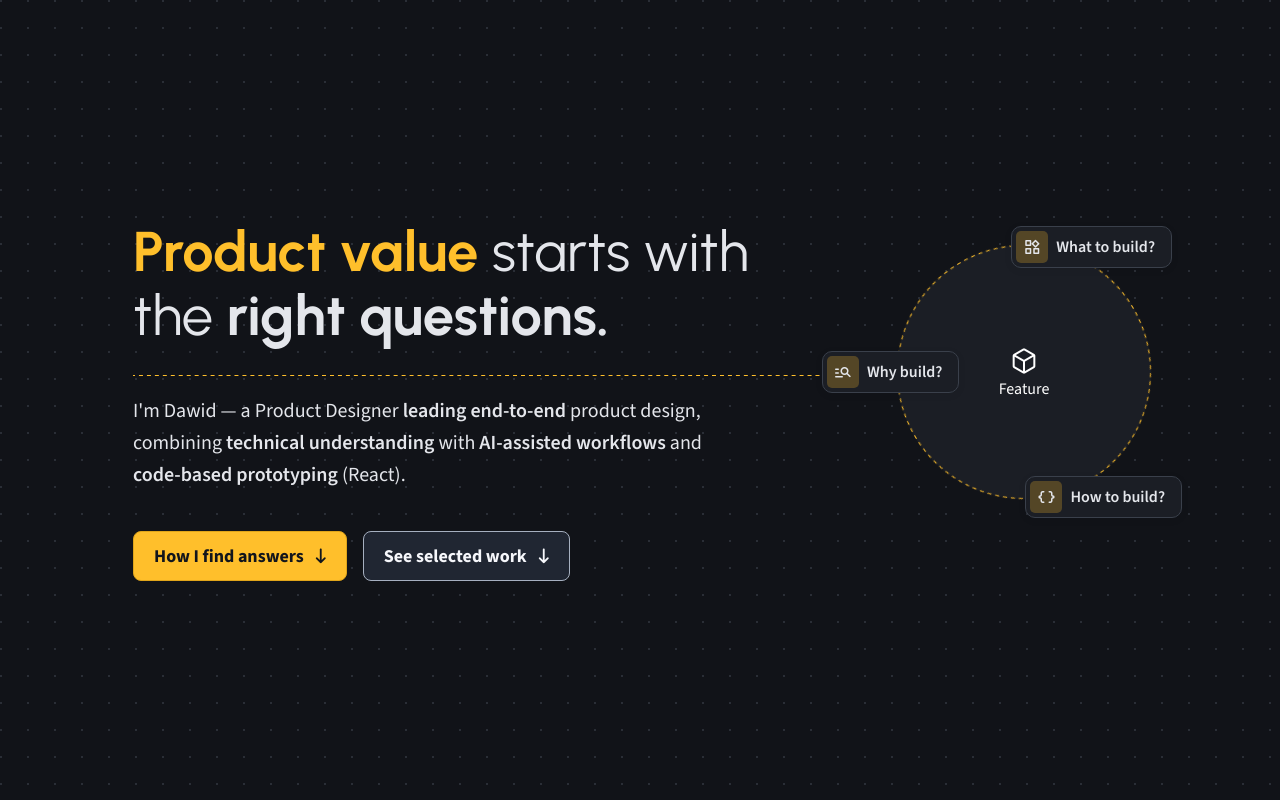
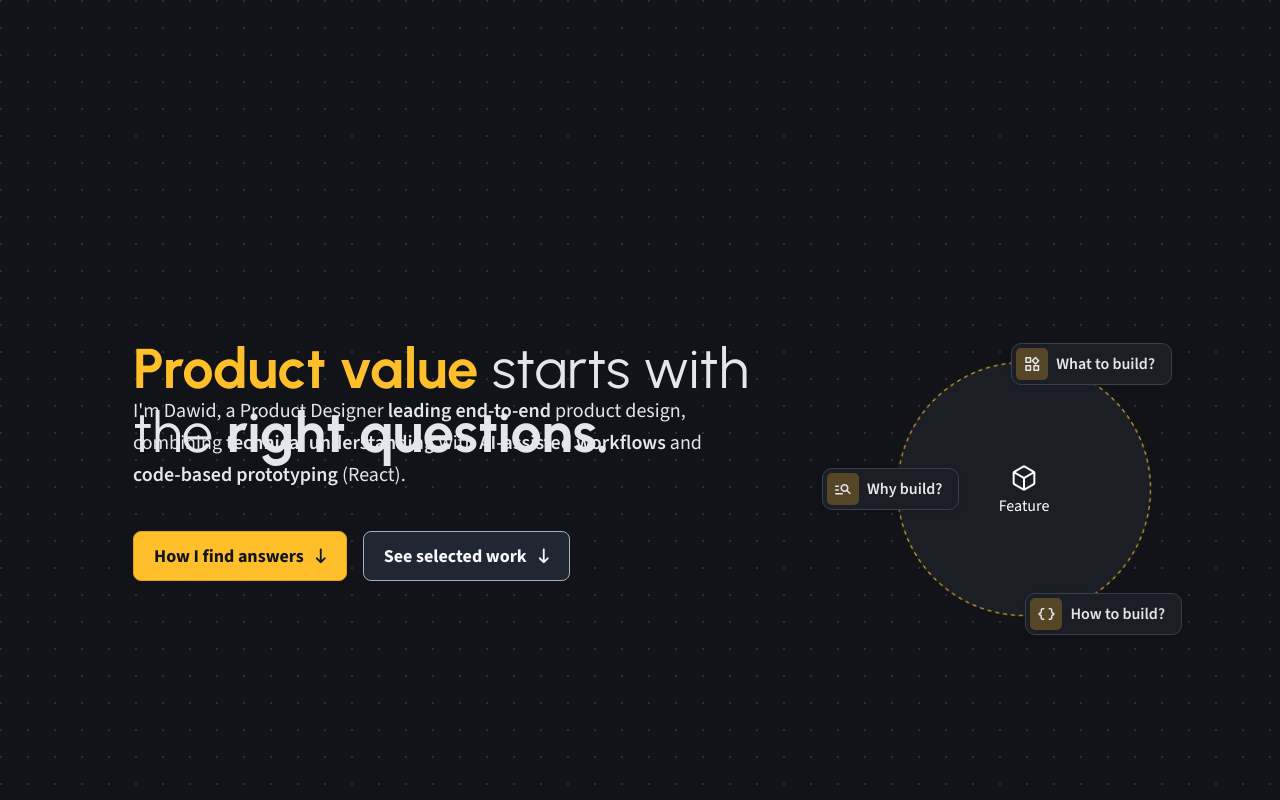
Before and after one commit to Detriz-dev/personal-website, a React (Vite) app in the folder frontend/: page / in a window 1280 px wide. Shown: the top 800 px of the page. Built offline with nearby package versions, Linux system fonts and the light colour scheme.

Commit message:
Add hero intro animation

```diff
--- a/frontend/src/components/HeroSection/HeroSection.module.css
+++ b/frontend/src/components/HeroSection/HeroSection.module.css
@@ -161,6 +161,105 @@
     }
 }
 
+/* Intro animation (docs/intro-animation-plan.md). Only with .intro and when motion is allowed;
+   fill-mode both keeps elements hidden from the first paint until their delay. */
+
+@media (prefers-reduced-motion: no-preference) {
+    .intro .lead,
+    .intro .word {
+        display: inline-block; /* translate needs a box */
+    }
+
+    .intro .lead {
+        animation: intro-rise 500ms ease-out both;
+    }
+
+    .intro .word {
+        animation: intro-rise 400ms ease-out calc(500ms + var(--i) * 80ms) both;
+    }
+
+    /* Keeps the dashes flowing while the line draws in */
+    .intro .divider {
+        animation:
+            intro-draw 600ms ease-out 1300ms both,
+            flow 30s linear infinite;
+    }
+
+    .intro .subheadline,
+    .intro .actions {
+        animation: intro-rise-16 500ms ease-out 3600ms both;
+    }
+}
+
+/* Step 09, desktop only: headline, divider and diagram start centred in the section
+   (--intro-shift is measured in HeroSection.tsx), then move up into place.
+   Uses translate on these elements; their own fades run on their children / other properties. */
+@media (prefers-reduced-motion: no-preference) and (min-width: 1024px) {
+    .intro .headline,
+    .intro .diagram {
+        animation: intro-shift 500ms ease-in-out 3300ms both;
+    }
+
+    .intro .divider {
+        animation:
+            intro-draw 600ms ease-out 1300ms both,
+            intro-shift 500ms ease-in-out 3300ms both,
+            flow 30s linear infinite;
+    }
+}
+
+/* Stacked layout (below 1024): no shift and no divider, so content arrives top to bottom:
+   headline → subheadline (1300ms) → diagram (QuestionDiagram.module.css) → buttons (3100ms). */
+@media (prefers-reduced-motion: no-preference) and (max-width: 1023px) {
+    .intro .subheadline {
+        animation-delay: 1300ms;
+    }
+
+    .intro .actions {
+        animation-delay: 3100ms;
+    }
+}
+
+@keyframes intro-rise {
+    from {
+        opacity: 0;
+        translate: 0 12px;
+    }
+    to {
+        opacity: 1;
+        translate: 0 0;
+    }
+}
+
+@keyframes intro-rise-16 {
+    from {
+        opacity: 0;
+        translate: 0 16px;
+    }
+    to {
+        opacity: 1;
+        translate: 0 0;
+    }
+}
+
+@keyframes intro-shift {
+    from {
+        translate: 0 var(--intro-shift, 0px);
+    }
+    to {
+        translate: 0 0;
+    }
+}
+
+@keyframes intro-draw {
+    from {
+        clip-path: inset(0 100% 0 0);
+    }
+    to {
+        clip-path: inset(0);
+    }
+}
+
 /* Themes */
 
 .light {
--- a/frontend/src/components/HeroSection/HeroSection.tsx
+++ b/frontend/src/components/HeroSection/HeroSection.tsx
@@ -1,3 +1,4 @@
+import { useLayoutEffect, useRef, type CSSProperties } from "react";
 import Button from "../Button/Button.tsx";
 import QuestionDiagram from "../QuestionDiagram/QuestionDiagram.tsx";
 import dividerLight from "../../assets/hero/divider-light.svg";
@@ -5,23 +6,52 @@ import dividerDark from "../../assets/hero/divider-dark.svg";
 import styles from "./HeroSection.module.css";
 import type { HeroSectionProps } from "./HeroSection.types.ts";
 
+// Intro stagger index for headline words (see docs/intro-animation-plan.md, step 03)
+const word = (i: number) => ({ "--i": i }) as CSSProperties;
+
 // CTA labels as in Figma (61:45959)
 const HeroSection = ({
     theme = "light",
     processHref = "#design-process",
     workHref = "#projects",
+    intro = false,
     className,
     ...sectionProps
 }: HeroSectionProps) => {
-    const classes = [styles.hero, styles[theme], className].filter(Boolean).join(" ");
+    const classes = [styles.hero, styles[theme], intro && styles.intro, className].filter(Boolean).join(" ");
+    const sectionRef = useRef<HTMLElement>(null);
+    const headlineRef = useRef<HTMLHeadingElement>(null);
+
+    // Intro step 09: the header block starts centred in the section, then moves to its normal place.
+    // Measured from the final layout, so the variable is cleared first (a re-run, e.g. StrictMode,
+    // would otherwise measure the already-shifted headline).
+    useLayoutEffect(() => {
+        const section = sectionRef.current;
+        const headline = headlineRef.current;
+        if (!intro || !section || !headline) return;
+        section.style.removeProperty("--intro-shift");
+        const s = section.getBoundingClientRect();
+        const h = headline.getBoundingClientRect();
+        const shift = s.top + s.height / 2 - (h.top + h.height / 2);
+        section.style.setProperty("--intro-shift", `${Math.round(shift)}px`);
+        return () => {
+            section.style.removeProperty("--intro-shift");
+        };
+    }, [intro]);
 
     return (
-        <section {...sectionProps} className={classes}>
+        <section {...sectionProps} ref={sectionRef} className={classes}>
             <div className={styles.inner}>
                 <div className={styles.content}>
-                    <h1 className={styles.headline}>
-                        <span className={styles.accent}>Product value</span> starts with the{" "}
-                        <strong>right questions.</strong>
+                    <h1 ref={headlineRef} className={styles.headline}>
+                        <span className={`${styles.accent} ${styles.lead}`}>Product value</span>{" "}
+                        <span className={styles.word} style={word(0)}>starts</span>{" "}
+                        <span className={styles.word} style={word(1)}>with</span>{" "}
+                        <span className={styles.word} style={word(2)}>the</span>{" "}
+                        <strong>
+                            <span className={styles.word} style={word(3)}>right</span>{" "}
+                            <span className={styles.word} style={word(4)}>questions.</span>
+                        </strong>
                     </h1>
 
                     {/* Dashed line, tiled as a background so the dashes can flow left → right */}
@@ -32,7 +62,7 @@ const HeroSection = ({
                     />
 
                     <p className={styles.subheadline}>
-                        I'm Dawid — a Product Designer <strong>leading end-to-end</strong> product design, combining{" "}
+                        I'm Dawid, a Product Designer <strong>leading end-to-end</strong> product design, combining{" "}
                         <strong>technical understanding</strong> with <strong>AI-assisted workflows</strong> and{" "}
                         <strong>code-based prototyping</strong> (React).
                     </p>
@@ -46,6 +76,7 @@ const HeroSection = ({
                 <QuestionDiagram
                     className={styles.diagram}
                     theme={theme}
+                    intro={intro}
                     why={{ label: "Why build?", description: "Defining the core user problem and the value created for user and business.", icon: "manage_search" }}
                     what={{ label: "What to build?", description: "How do we design the right solution—and how will we measure its success?", icon: "widgets" }}
                     how={{ label: "How to build?", description: "How do we prototype, test, and ship this fast without technical debt?", icon: "data_object" }}
--- a/frontend/src/components/HeroSection/HeroSection.types.ts
+++ b/frontend/src/components/HeroSection/HeroSection.types.ts
@@ -12,4 +12,6 @@ export type HeroSectionProps = Omit<HTMLAttributes<HTMLElement>, "children"> & {
     processHref?: string;
     /** Secondary CTA "See selected work" — anchors to the Project section. */
     workHref?: string;
+    /** Plays the intro animation (see docs/intro-animation-plan.md). */
+    intro?: boolean;
 };
--- a/frontend/src/components/QuestionDiagram/QuestionDiagram.module.css
+++ b/frontend/src/components/QuestionDiagram/QuestionDiagram.module.css
@@ -170,6 +170,80 @@
     padding-bottom: 4px;
 }
 
+/* Hero intro animation (docs/intro-animation-plan.md, steps 05–08).
+   Uses the individual scale / translate properties so the circle's transform spin keeps running.
+   Hover only changes the description and border/shadow, so fill-mode both doesn't block it. */
+
+@media (prefers-reduced-motion: no-preference) {
+    .intro .circle {
+        animation:
+            intro-pop 500ms ease-out 1900ms both,
+            spin 40s linear infinite;
+    }
+
+    .intro .core {
+        animation: intro-pop 500ms ease-out 1900ms both;
+    }
+
+    .intro .why {
+        animation: intro-rise 300ms ease-out 2400ms both;
+    }
+
+    .intro .what {
+        animation: intro-rise 300ms ease-out 2700ms both;
+    }
+
+    .intro .how {
+        animation: intro-rise 300ms ease-out 3000ms both;
+    }
+}
+
+/* Stacked hero (below 1024): the subheadline comes before the diagram, so the diagram starts earlier
+   (no divider step). Order stays circle → Why → What → How. */
+@media (prefers-reduced-motion: no-preference) and (max-width: 1023px) {
+    .intro .circle {
+        animation-delay: 1700ms, 0s;
+    }
+
+    .intro .core {
+        animation-delay: 1700ms;
+    }
+
+    .intro .why {
+        animation-delay: 2200ms;
+    }
+
+    .intro .what {
+        animation-delay: 2500ms;
+    }
+
+    .intro .how {
+        animation-delay: 2800ms;
+    }
+}
+
+@keyframes intro-pop {
+    from {
+        opacity: 0;
+        scale: 0.9;
+    }
+    to {
+        opacity: 1;
+        scale: 1;
+    }
+}
+
+@keyframes intro-rise {
+    from {
+        opacity: 0;
+        translate: 0 12px;
+    }
+    to {
+        opacity: 1;
+        translate: 0 0;
+    }
+}
+
 /* Themes */
 
 .light {
--- a/frontend/src/components/QuestionDiagram/QuestionDiagram.tsx
+++ b/frontend/src/components/QuestionDiagram/QuestionDiagram.tsx
@@ -26,10 +26,11 @@ const QuestionDiagram = ({
     how,
     coreLabel,
     coreIcon = "deployed_code",
+    intro = false,
     className,
     ...divProps
 }: QuestionDiagramProps) => {
-    const classes = [styles.diagram, styles[theme], className].filter(Boolean).join(" ");
+    const classes = [styles.diagram, styles[theme], intro && styles.intro, className].filter(Boolean).join(" ");
 
     return (
         <div {...divProps} className={classes}>
--- a/frontend/src/components/QuestionDiagram/QuestionDiagram.types.ts
+++ b/frontend/src/components/QuestionDiagram/QuestionDiagram.types.ts
@@ -25,4 +25,6 @@ export type QuestionDiagramProps = Omit<HTMLAttributes<HTMLDivElement>, "childre
     coreLabel: string;
     /** Material Symbols (Rounded) icon for the center node. */
     coreIcon?: string;
+    /** Plays the hero intro animation. */
+    intro?: boolean;
 };
--- /dev/null
+++ b/frontend/src/hooks/useIntro.ts
@@ -0,0 +1,32 @@
+import { useEffect, useState } from "react";
+
+const STORAGE_KEY = "introPlayed";
+
+const alreadyPlayed = () => {
+    try {
+        return sessionStorage.getItem(STORAGE_KEY) !== null;
+    } catch {
+        return false; // storage blocked → play
+    }
+};
+
+/**
+ * True when the hero intro animation should play: once per session, and not on deep links (`#section`).
+ * Decided in the state initialiser so the first render already has the right class (no flash).
+ */
+const useIntro = () => {
+    const [intro] = useState(() => !window.location.hash && !alreadyPlayed());
+
+    useEffect(() => {
+        if (!intro) return;
+        try {
+            sessionStorage.setItem(STORAGE_KEY, "1");
+        } catch {
+            // storage blocked: the intro may play again on reload
+        }
+    }, [intro]);
+
+    return intro;
+};
+
+export default useIntro;
--- a/frontend/src/pages/LandingPage/LandingPage.tsx
+++ b/frontend/src/pages/LandingPage/LandingPage.tsx
@@ -10,6 +10,7 @@ import ContactSection from "../../components/ContactSection/ContactSection.tsx";
 import useDocumentTitle from "../../hooks/useDocumentTitle.ts";
 import useActiveSection from "../../hooks/useActiveSection.ts";
 import useHasScrolled from "../../hooks/useHasScrolled.ts";
+import useIntro from "../../hooks/useIntro.ts";
 import PageLayout from "../../components/PageLayout/PageLayout.tsx";
 import type { TopNavLink } from "../../components/TopNav/TopNav.types.ts";
 import { useTheme } from "../../theme/ThemeContext.tsx";
@@ -33,6 +34,7 @@ const LandingPage = () => {
     const [menuOpen, setMenuOpen] = useState(false);
     const activeHref = useActiveSection(NAV_LINKS, NAV_OFFSET);
     const navVisible = useHasScrolled();
+    const intro = useIntro();
 
     return (<PageLayout>
         <TopNav
@@ -48,7 +50,7 @@ const LandingPage = () => {
             visible={navVisible}
         />
 
-        <HeroSection className={style.hero} theme={theme} processHref="#skills" />
+        <HeroSection className={style.hero} theme={theme} intro={intro} processHref="#skills" />
 
         <SkillSection id="skills" theme={theme} />
 
```
Also changed, not shown: 1 other file (tests, documents, lock files or other folders).
